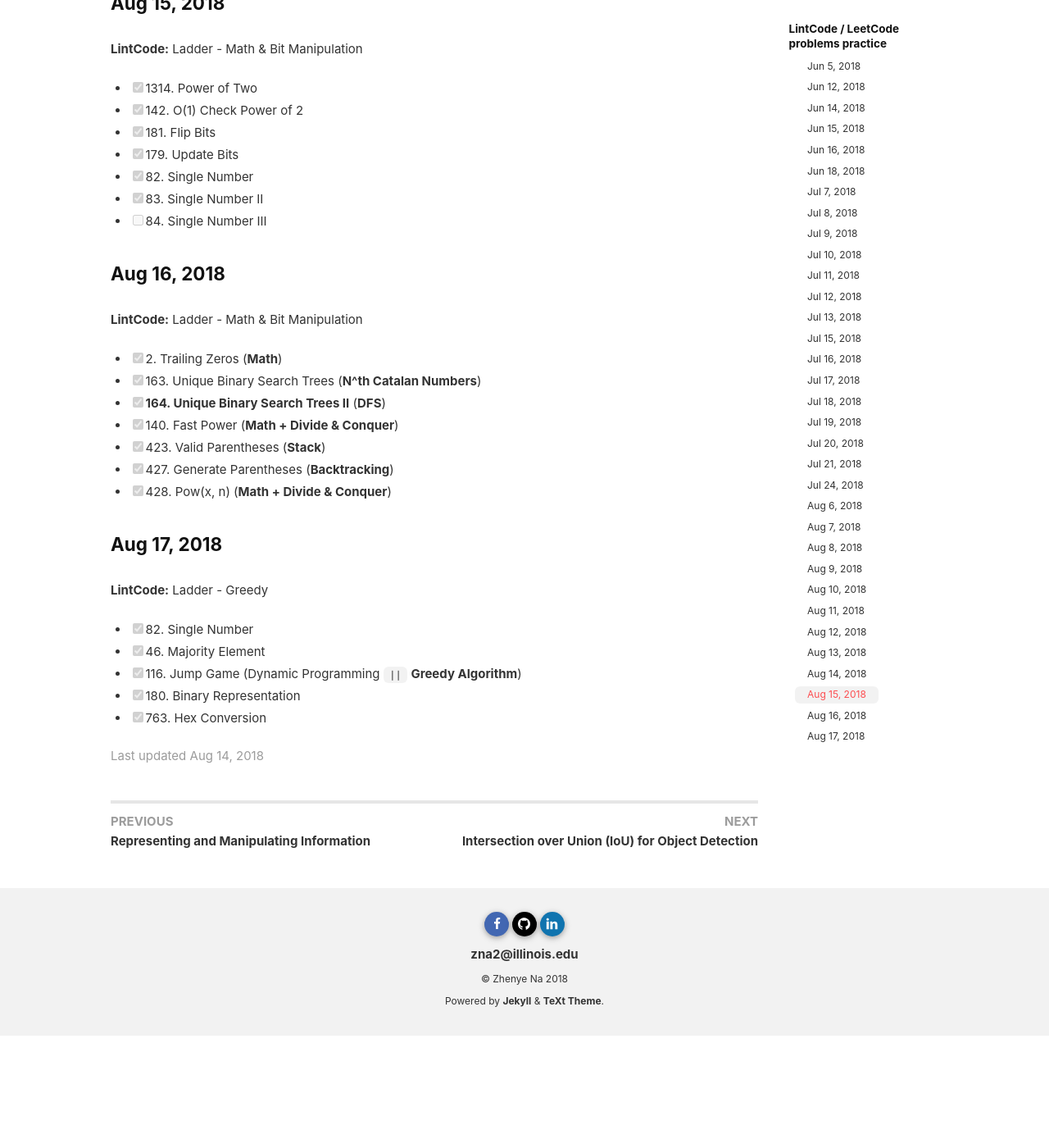
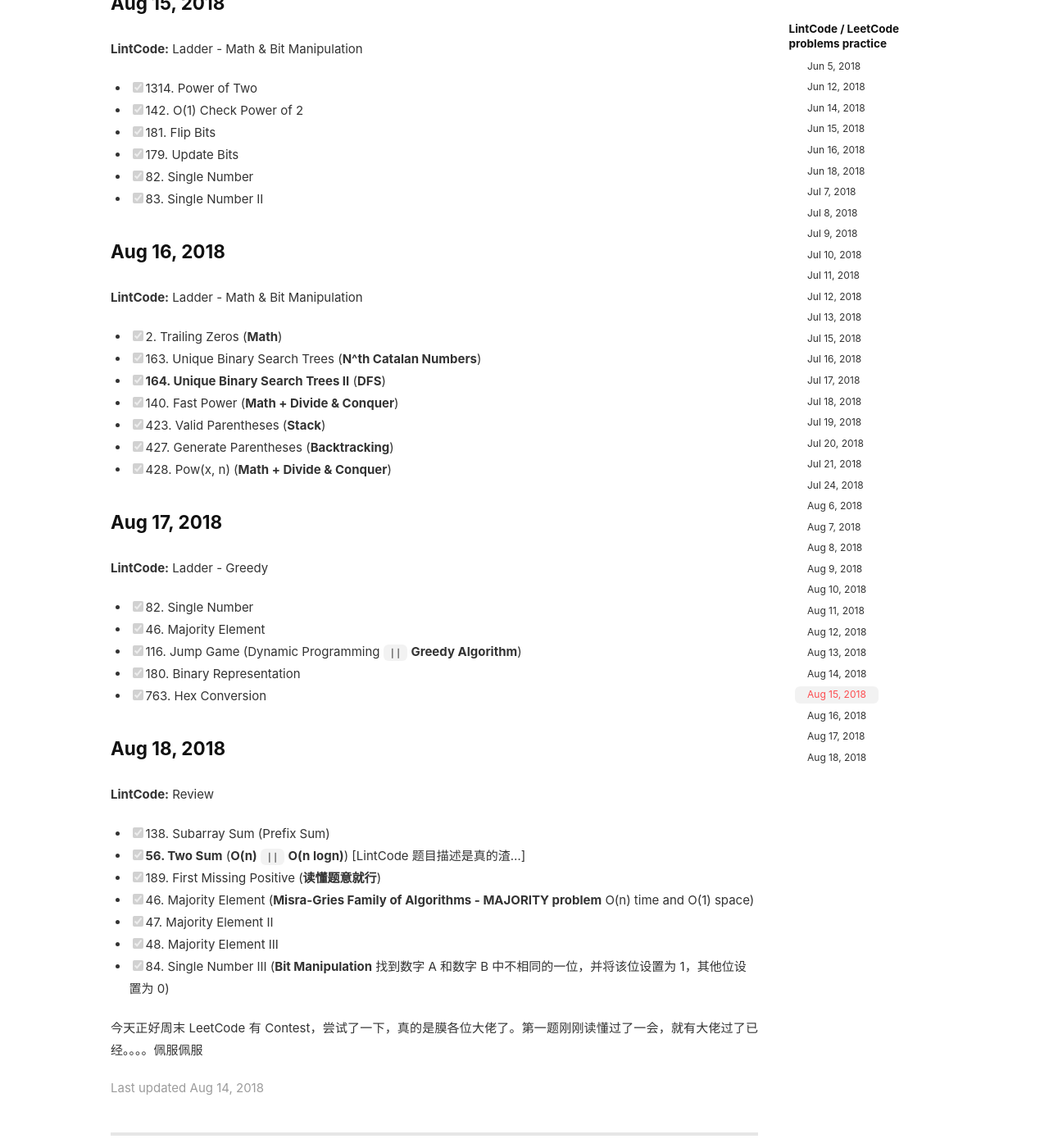
Before and after one commit to Zhenye-Na/blog, a Jekyll site: the page built from _posts/2018-06-05-problem-practice.md, in a window 1280 px wide and 1400 px high, scrolled down 9799 px. Shown: the whole window at 82% size. Built offline with Jekyll 4.4.1, drawn with Linux system fonts in a browser that asks for light colours; nearby versions of some CDN libraries; comment, search, counter and statistics services are not loaded; before the commit the page ends 11062 px from its top, so only the background shows below that.

Commit message:
Aug 18, 2018

```diff
--- a/_posts/2018-06-05-problem-practice.md
+++ b/_posts/2018-06-05-problem-practice.md
@@ -428,3 +427,19 @@
 - [x] 116. Jump Game (Dynamic Programming `||` **Greedy Algorithm**)
 - [x] 180. Binary Representation
 - [x] 763. Hex Conversion
+
+
+### Aug 18, 2018
+
+**LintCode:** Review
+
+- [x] 138. Subarray Sum (Prefix Sum)
+- [x] **56. Two Sum** (**O(n)** `||` **O(n logn)**) [LintCode 题目描述是真的渣...]
+- [x] 189. First Missing Positive (**读懂题意就行**)
+- [x] 46. Majority Element (**Misra-Gries Family of Algorithms - MAJORITY problem** O(n) time and O(1) space)
+- [x] 47. Majority Element II
+- [x] 48. Majority Element III
+- [x] 84. Single Number III (**Bit Manipulation** 找到数字 A 和数字 B 中不相同的一位，并将该位设置为 1，其他位设置为 0)
+
+
+今天正好周末 LeetCode 有 Contest，尝试了一下，真的是膜各位大佬了。第一题刚刚读懂过了一会，就有大佬过了已经。。。。佩服佩服
```
Also changed, not shown: other parts of _posts/2018-06-05-problem-practice.md (+0 -1 lines).
